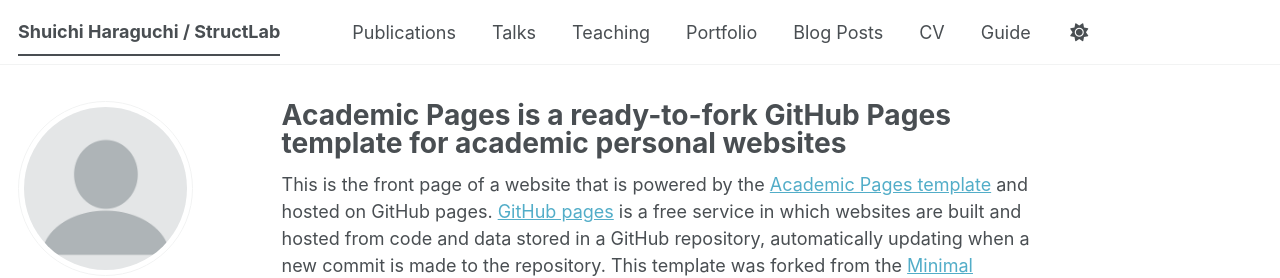
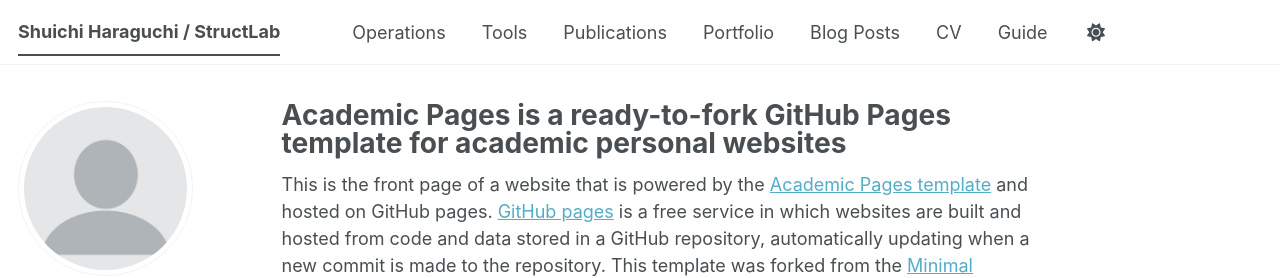
Before and after one commit to shuichi-h/academic-site, a Jekyll site: the page built from _pages/about.md, in a window 1280 px wide. Shown: the top 278 px of the page. Built offline with Jekyll 4.4.1, drawn with Linux system fonts in a browser that asks for light colours; some web fonts are replaced; a script bundle is joined from its source files by our own code; library files that are not in the unit come from our copies.

Commit message:
Update navigation links in navigation.yml

```diff
--- a/_data/navigation.yml
+++ b/_data/navigation.yml
@@ -8,14 +8,14 @@
 #      Markdown formatted page while the second is generated using JSON.
 
 main:
+  - title: "Operations"
+    url: /operations/
+
+  - title: "Tools"
+    url: /tools/
+
   - title: "Publications"
     url: /publications/
-
-  - title: "Talks"
-    url: /talks/
-
-  - title: "Teaching"
-    url: /teaching/
 
   - title: "Portfolio"
     url: /portfolio/
```
